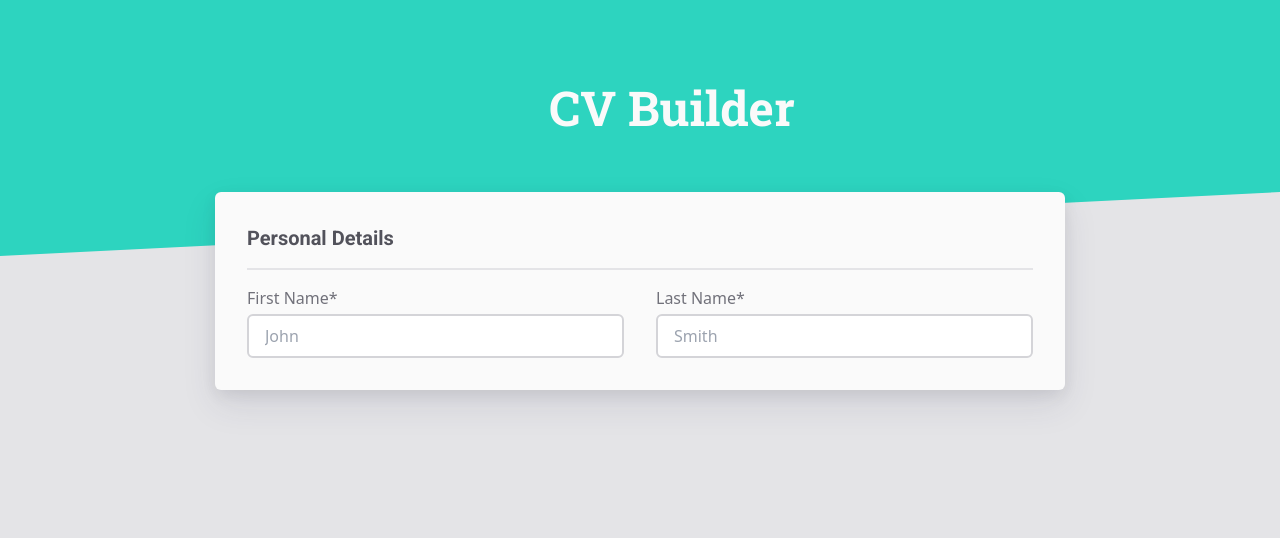
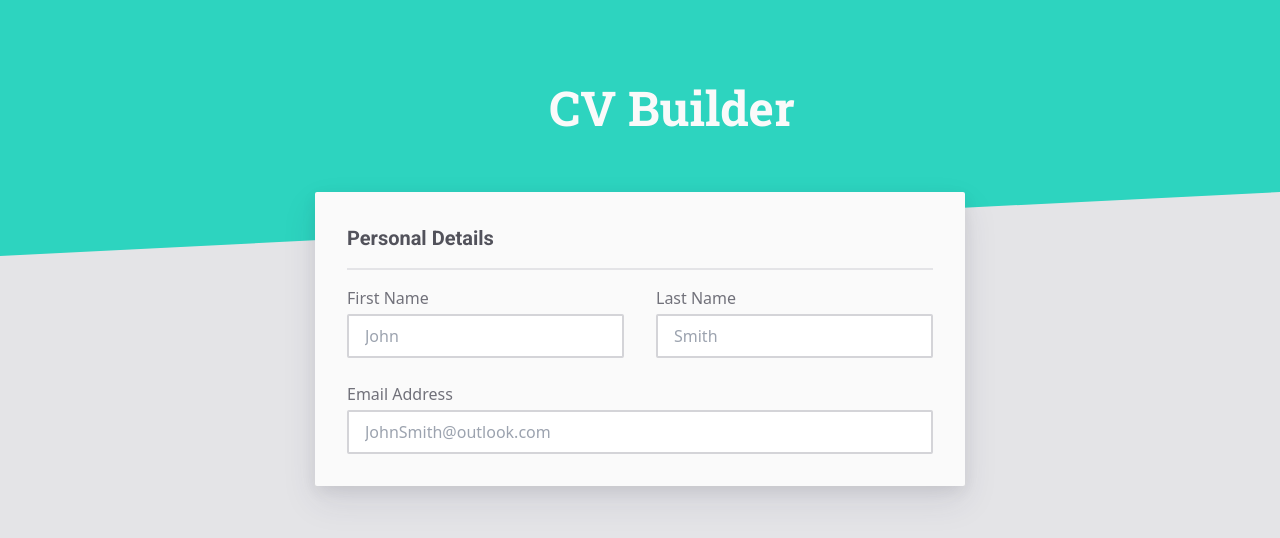
Before and after one commit to kar1221/cv-builder, a React (Vite) app: page / in a window 1280 px wide. Shown: the top 538 px of the page. Built offline with nearby package versions, Linux system fonts and the light colour scheme; some icons are missing.

Commit message:
yes but no

```diff
--- a/src/App.tsx
+++ b/src/App.tsx
@@ -1,24 +1,24 @@
 import Header from "./Components/Header";
+import InputField from "./Components/InputField";
+import { Form, FormRow } from "./Components/FormWrapper";
 
 const App = () => {
   return (
     <div className="flex min-h-screen flex-col items-center bg-zinc-200">
       <Header />
-      <form className="-mt-16 w-full max-w-form rounded-md bg-zinc-50 p-8 shadow-form flex flex-col">
-
-        <h2 className="font-roboto text-xl font-semibold text-zinc-600">Personal Details</h2>
-        <hr className="my-4 border border-zinc-200" />
-        <div className="flex gap-8">
-          <label className="flex flex-col flex-1 text-zinc-500 gap-1">
-            First Name*
-            <input type="text" placeholder="John" className="text-zinc-600 border-2 border-zinc-300 px-4 py-2 rounded-md focus:border-zinc-600 transition-all duration-150 ease-in-out outline-none" />
-          </label>
-          <label className="flex flex-col flex-1 text-zinc-500 gap-1">
-            Last Name*
-            <input type="text" placeholder="Smith" className="text-zinc-600 border-2 border-zinc-300 px-4 py-2 rounded-md focus:border-zinc-600 transition-all duration-150 ease-in-out outline-none" />
-          </label>
-        </div>
-      </form>
+      <Form title="Personal Details">
+        <FormRow>
+          <InputField type="text" placeHolder="John" labelText="First Name" />
+          <InputField type="text" placeHolder="Smith" labelText="Last Name" />
+        </FormRow>
+        <FormRow>
+          <InputField
+            type="email"
+            placeHolder="JohnSmith@outlook.com"
+            labelText="Email Address"
+          />
+        </FormRow>
+      </Form>
     </div>
   );
 };
--- /dev/null
+++ b/src/Components/FormWrapper/Form.tsx
@@ -0,0 +1,19 @@
+const Form = (props: FormProps) => {
+  const { title, children } = props;
+  return (
+    <form className="-mt-16 w-full max-w-form rounded-sm bg-zinc-50 p-8 shadow-form flex flex-col">
+      <h2 className="font-roboto text-xl font-semibold text-zinc-600">
+        {title}
+      </h2>
+      {title && <hr className="my-4 border border-zinc-200" />}
+      {children}
+    </form>
+  );
+};
+
+interface FormProps {
+  title?: string;
+  children?: React.ReactNode;
+}
+
+export default Form;
--- /dev/null
+++ b/src/Components/FormWrapper/FormRow.tsx
@@ -0,0 +1,10 @@
+const FormRow = (props: FormRowProps) => {
+  const { children } = props;
+  return <div className="flex gap-8 mb-6 last:mb-0">{children}</div>;
+};
+
+interface FormRowProps {
+  children?: React.ReactNode;
+}
+
+export default FormRow;
--- /dev/null
+++ b/src/Components/FormWrapper/index.ts
@@ -0,0 +1,4 @@
+import Form from "./Form";
+import FormRow from "./FormRow";
+
+export { Form, FormRow };
--- /dev/null
+++ b/src/Components/InputField/InputField.tsx
@@ -0,0 +1,23 @@
+const InputField = (props: InputFieldProps) => {
+  const { labelText, type, placeHolder } = props;
+
+  return (
+    <label className="flex flex-col flex-1 text-zinc-500 gap-1">
+      {labelText}
+
+      <input
+        type={type}
+        className="text-zinc-600 border-2 border-zinc-300 px-4 py-2 rounded-sm focus:border-zinc-600 transition-all duration-150 ease-in-out outline-none focus:scale-105"
+        placeholder={placeHolder}
+      />
+    </label>
+  );
+};
+
+interface InputFieldProps {
+  labelText: string;
+  type: string;
+  placeHolder?: string;
+}
+
+export default InputField;
--- /dev/null
+++ b/src/Components/InputField/index.ts
@@ -0,0 +1 @@
+export { default } from "./InputField";
--- a/tailwind.config.js
+++ b/tailwind.config.js
@@ -8,7 +8,7 @@ export default {
         "roboto-slab": ["Roboto Slab", "serif"],
       },
       maxWidth: {
-        form: "850px",
+        form: "650px",
       },
       boxShadow: {
         form: "0 5px 15px rgba(0, 0, 0, 0.07), 0 15px 35px rgba(50, 50, 93, 0.1)",
```
